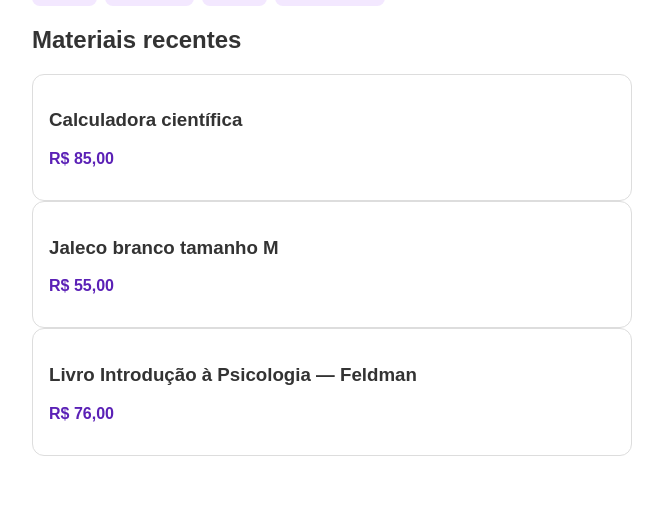
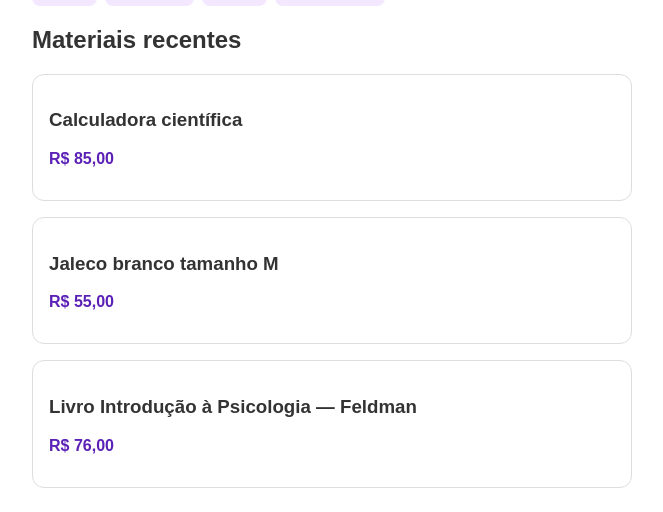
Before and after one commit to MariaEduardaPitta/ENG4021-33D-2026.2-repo, a Python web app: template SPRINT 4/Lucas-Lemos/templates/index.html in a window 1280 px wide. Shown: the part 332-844 px from the top of the page, without its empty margins (308-971 px from the left). Before the commit the page ends 788 px from the top, so only its background shows below. Run offline with Jinja, Linux system fonts and the light colour scheme; the template is opened without the code that fills it, so the values that code supplies are empty.

Commit message:
Organiza cards em coluna com Flexbox

```diff
--- a/SPRINT 4/Lucas-Lemos/static/css/index.css
+++ b/SPRINT 4/Lucas-Lemos/static/css/index.css
@@ -55,3 +55,9 @@ input {
   color: #5B21B6;
   font-weight: bold;
 }
+
+.lista-materiais {
+  display: flex;
+  flex-direction: column;
+  gap: 16px;
+}
```
